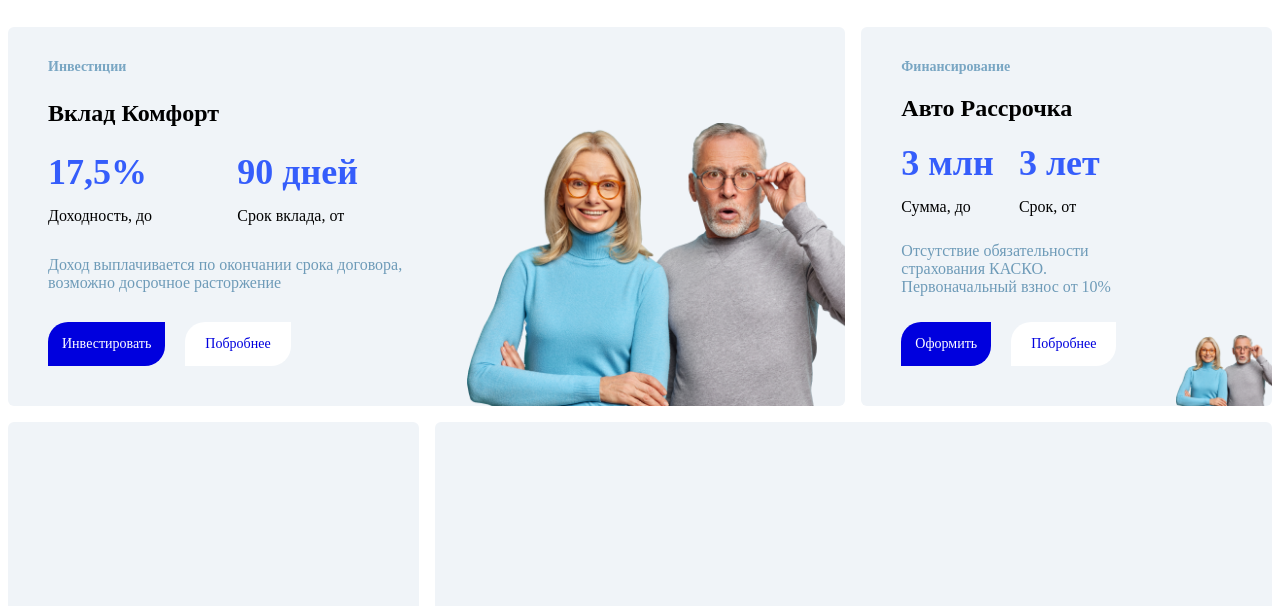
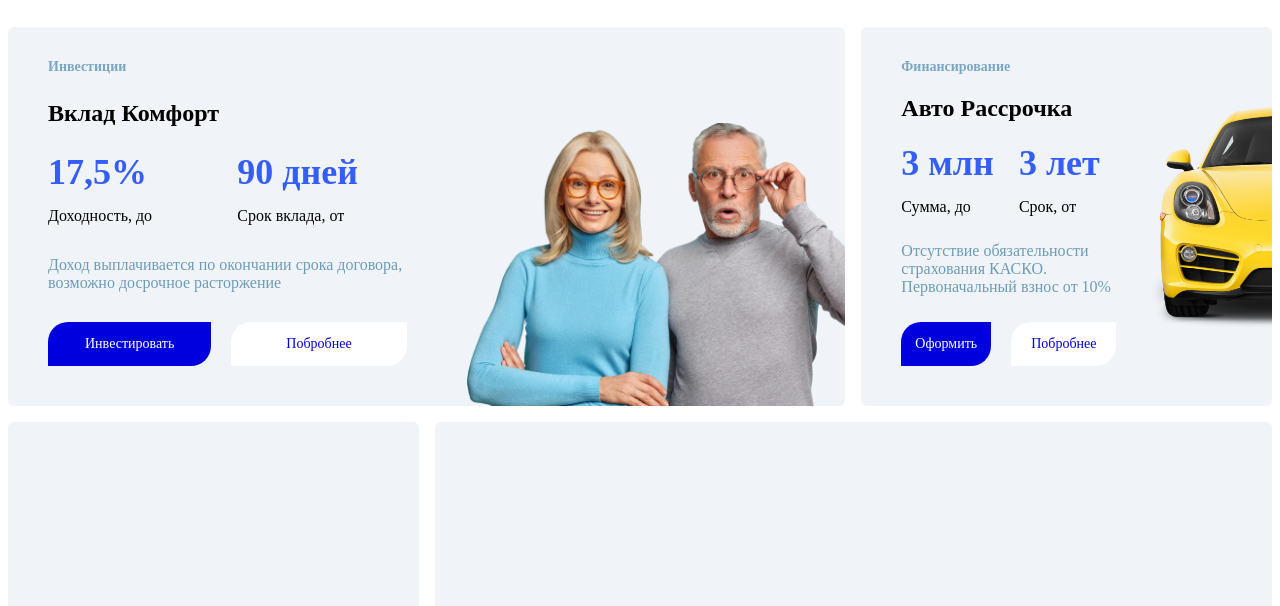
Before and after one commit to AlexPoltorapavlov/html_css_week, a plain HTML site: page index.html in a window 1280 px wide. Shown: the part 634-1240 px from the top of the page. Drawn offline with Linux system fonts and the light colour scheme.

Commit message:
Added: background for short-block in 'recommended'

```diff
--- a/index.html
+++ b/index.html
@@ -130,8 +130,8 @@
 								<a href="" class="hot-button more-about-button recommend-button">Побробнее</a>
 							</div>
 						</div>
-						<div class="recommend-content__img">
-							<img src="sources/grandparents.png" alt="">
+						<div class="recommend-content__img-short">
+							<img src="sources/car.png" alt="">
 						</div>
 					</div>
 					<div class="recommended-block recommend-long-block recommend-long-block-2"></div>
--- a/style.css
+++ b/style.css
@@ -244,7 +244,7 @@ header {
 	list-style-type: none;
 	flex-direction: row;
 
-	height: 100%;
+	height: fit-content;
 	width: 50%;
 }
 
@@ -477,6 +477,7 @@ main {
 
 .recommend-buttons {
 	height:fit-content;
+	width: 100%;
 }
 
 .recommend-buttons a {
@@ -490,3 +491,16 @@ main {
 .digital-info__block {
 	flex: 1;
 }
+
+.recommend-content__img-short {
+	position: relative;
+	flex: 1;
+}
+
+.recommend-content__img-short img{
+	position: absolute;
+	width: 150%;
+	top: 50%;
+	transform: translateY(-50%);
+	right: 0;
+}
```
Also changed, not shown: sources/car.png (added).
